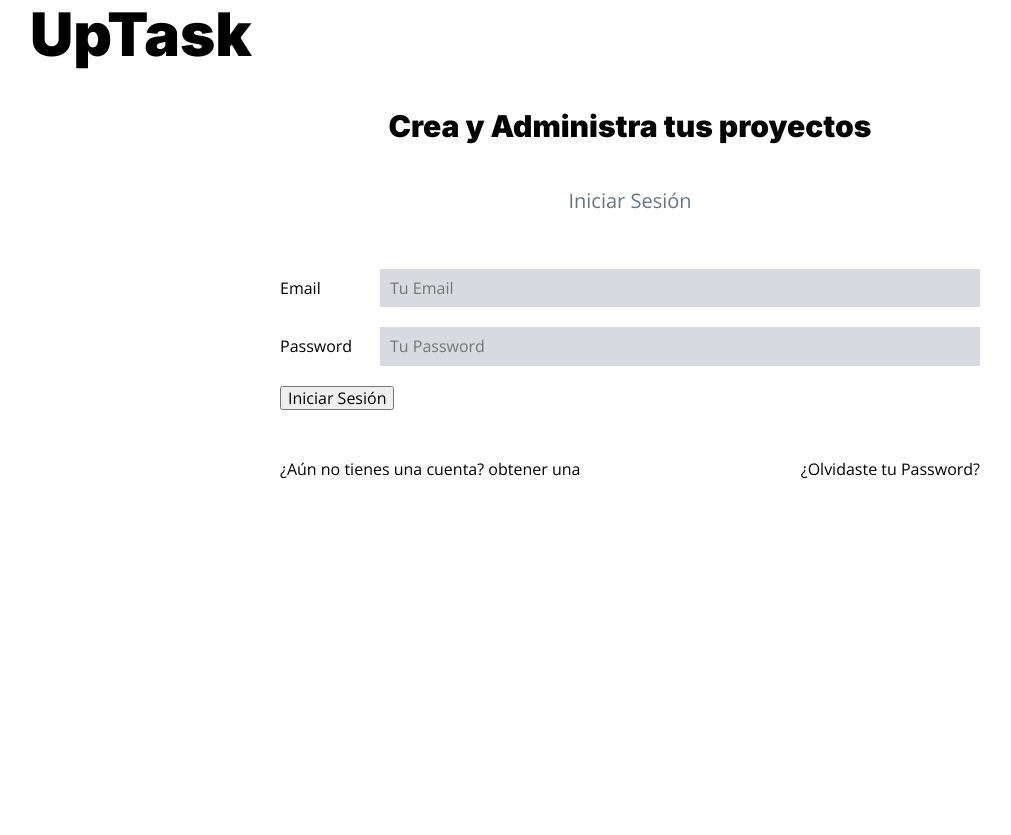
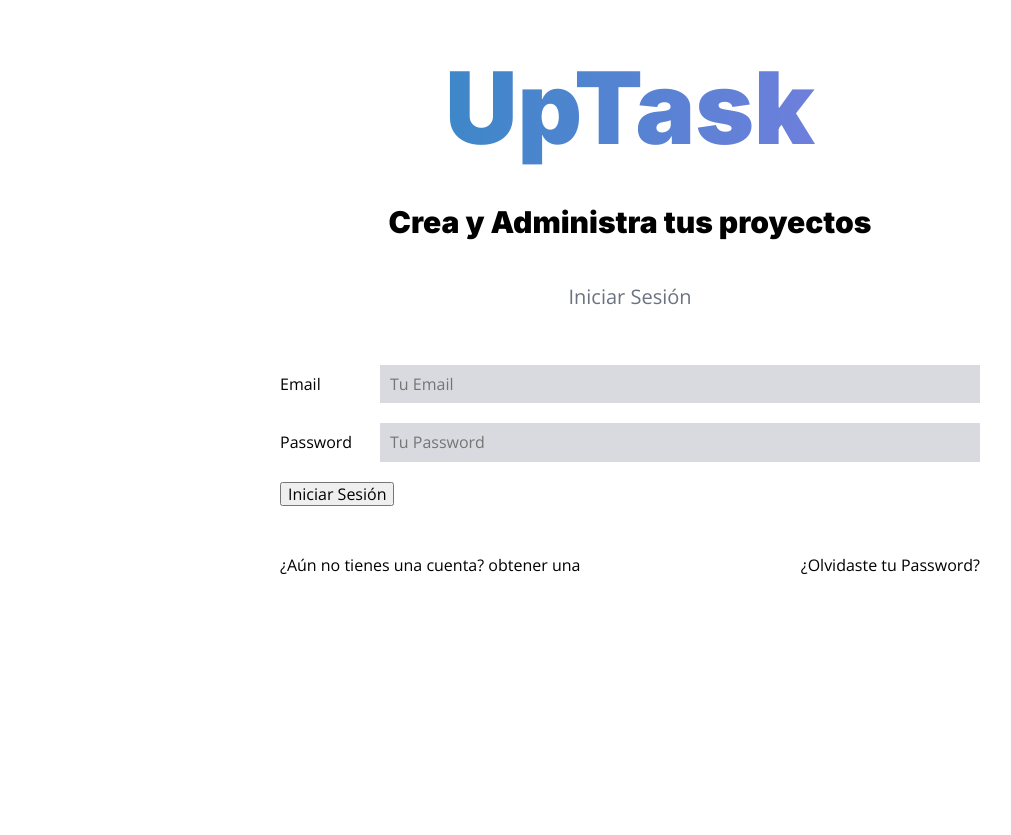
Before and after one commit to EDUARDOCD18/UpTask_MVC, a PHP site: template views/auth/login.php in a window 1280 px wide. Shown: the top 835 px of the page, without its empty margins (10-1021 px from the left). Before the commit the page ends 478 px from the top, so only its background shows below. Run offline with PHP 8.4, Linux system fonts and the light colour scheme; the template is opened without the code that fills it, so the values that code supplies are empty; style sheets or scripts are compiled from the project's sources.

Commit message:
564. CSS al nombre UpTask

```diff
--- a/src/scss/app.scss
+++ b/src/scss/app.scss
@@ -1,2 +1,3 @@
 @use 'base';
 @use 'componentes';
+@use 'auth';
--- /dev/null
+++ b/src/scss/auth/_crear.scss
@@ -0,0 +1,24 @@
+@use "base/variables" as v;
+@use "base/mixins" as m;
+@use "sass:color";
+
+.crear {
+  margin-top: 5rem;
+
+  .uptask {
+    background: linear-gradient(
+      to right,
+      v.$cyan 0%,
+      color.scale(v.$morado, $lightness: 30%) 100%
+    );
+
+    color: transparent;
+    background-clip: text;
+    font-size: 7rem;
+    text-align: center;
+
+    @include m.tablet {
+      font-size: 10rem;
+    }
+  }
+}
--- /dev/null
+++ b/src/scss/auth/_index.scss
@@ -0,0 +1 @@
+@forward "crear";
--- a/src/scss/componentes/_formulario.scss
+++ b/src/scss/componentes/_formulario.scss
@@ -1,5 +1,6 @@
 @use "base/variables" as v;
 @use "base/mixins" as m;
+@use "sass:color";
 
 .formulario {
   margin-top: 5rem;
--- a/views/auth/login.php
+++ b/views/auth/login.php
@@ -1,5 +1,5 @@
-<div class="contenedor">
-    <h1>UpTask</h1>
+<div class="contenedor crear">
+    <h1 class="uptask">UpTask</h1>
     <p class="tagline">Crea y Administra tus proyectos</p>
 
     <div class="contenedor-sm">
```
